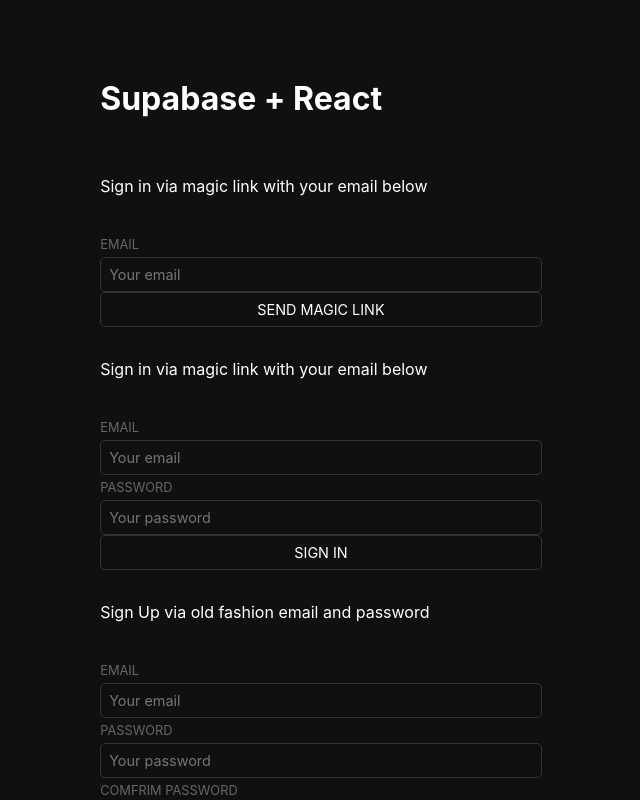
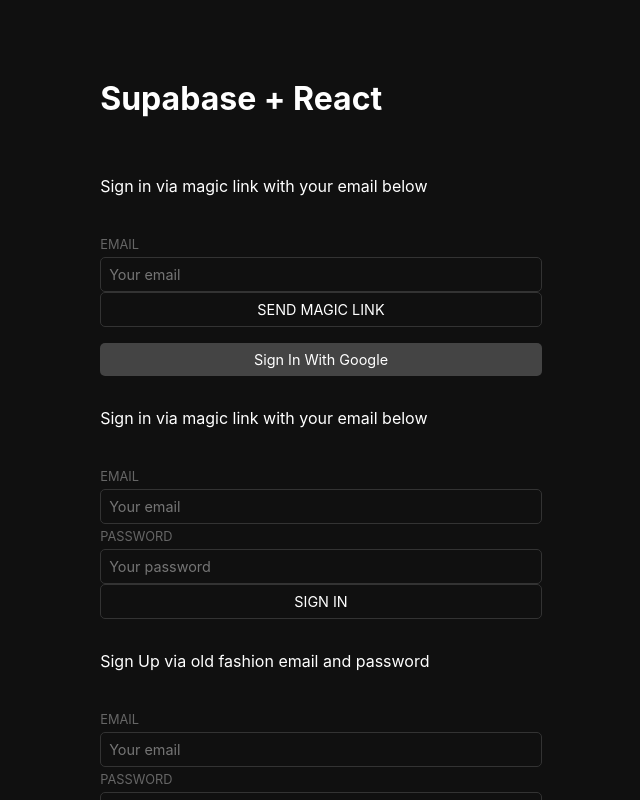
Before and after one commit to EfrainAD/Supabase-Auth, a React (Create React App) app: page / in a window 1280 px wide. Shown: the whole page, without its empty margins (319-959 px from the left). Built offline with nearby package versions, Linux system fonts and the light colour scheme; no server answers.

Commit message:
added google sign in

```diff
--- a/src/components/Auth.js
+++ b/src/components/Auth.js
@@ -1,11 +1,13 @@
 import MagicLink from './forum/MagicLink'
 import SignUp from './forum/SignUp'
 import PasswordSignIn from './forum/PasswordSignIn'
+import GoogleSignIn from './forum/GoogleSignIn'
 
 export default function Auth() {
      return (
           <>
                <MagicLink />
+               <GoogleSignIn />
                <PasswordSignIn />
                <SignUp />
           </>
--- /dev/null
+++ b/src/components/forum/GoogleSignIn.js
@@ -0,0 +1,41 @@
+import { useState } from 'react'
+import { signInWithGoogle } from '../../services/supabase/supabaseAuth'
+
+const GoogleSignIn = () => {
+     const [loading, setLoading] = useState(false)
+
+     const handleLogin = async (e) => {
+          e.preventDefault()
+
+          try {
+               setLoading(true)
+               await signInWithGoogle()
+          } catch (error) {
+               alert(error.error_description || error.message)
+          } finally {
+               setLoading(false)
+          }
+     }
+
+     return (
+          <div className="row flex-center flex">
+               <div className="col-6 form-widget" aria-live="polite">
+                    {/* <p className="description">Sign in Google</p> */}
+                    {loading ? (
+                              'Sending...'
+                         ) : (
+                              <button
+                                   className="button block"
+                                   aria-live="polite"
+                                   onClick={handleLogin}
+                              >
+                                   Sign In With Google
+                              </button>
+                         )
+                    }
+               </div>
+          </div>
+     )
+}
+
+export default GoogleSignIn
--- a/src/components/forum/MagicLink.js
+++ b/src/components/forum/MagicLink.js
@@ -28,7 +28,8 @@
           <div className="col-6 form-widget" aria-live="polite">
                <h1 className="header">Supabase + React</h1>
                <p className="description">Sign in via magic link with your email below</p>
-          {loading ? (
+               {loading ?
+                    (
                          'Sending magic link...'
                     ) : (
                          <form onSubmit={handleLogin}>
@@ -42,10 +43,11 @@
                                    onChange={(e) => setEmail(e.target.value)}
                               />
                               <button className="button block" aria-live="polite">
-                              Send magic link
+                                   Send Magic Link
                               </button>
                          </form>
-          )}
+                    )
+               }
           </div>
      </div>
      )
```
Lines whose indentation alone changed are shown as unchanged.
